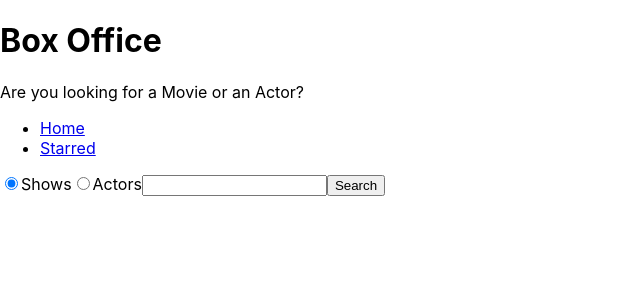
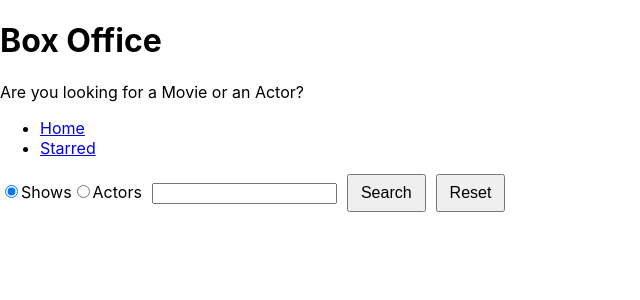
Before and after one commit to WarLord0401/BOA, a React (Create React App) app: page / in a window 1280 px wide. Shown: the top 300 px of the page, without its empty margins (0-640 px from the left). Built offline with nearby package versions, Linux system fonts and the light colour scheme.

Commit message:
added reset button, made sure memory is saved when we go to show page. Added home page & back button to the Show Page

```diff
--- a/src/Components/searchForm.jsx
+++ b/src/Components/searchForm.jsx
@@ -45,9 +45,24 @@ const SearchForm = ({ onSearch }) => {
         Actors
       </label>
 
-      <input type="text" value={searchStr} onChange={onSearchInputChange} />
+      <input
+        type="text"
+        value={searchStr}
+        onChange={onSearchInputChange}
+        style={{ marginLeft: 10 }}
+      />
 
-      <button type="submit">Search</button>
+      <button
+        type="submit"
+        style={{
+          padding: '8px 12px',
+          fontSize: '16px',
+          cursor: 'pointer',
+          marginLeft: 10,
+        }}
+      >
+        Search
+      </button>
     </form>
   );
 };
--- a/src/pages/Home.jsx
+++ b/src/pages/Home.jsx
@@ -1,5 +1,6 @@
 import { useQuery } from '@tanstack/react-query';
-import { useState } from 'react';
+import { useEffect, useState } from 'react';
+import { useSearchParams } from 'react-router-dom';
 import { searchForPeople, searchForShows } from '../api/tvmaze';
 import ActorGrid from '../Components/actors/actorGrid';
 import SearchForm from '../Components/searchForm';
@@ -7,24 +8,53 @@ import ShowGrid from '../Components/shows/showGrid';
 
 const Home = () => {
   const [filter, setFilter] = useState(null);
+  const [searchParams, setSearchParams] = useSearchParams();
 
-  const { data: apiData, error: apiDataError } = useQuery({
+  // Extract search params from URL if available
+  useEffect(() => {
+    const q = searchParams.get('q');
+    const searchOption = searchParams.get('searchOption');
+    if (q && searchOption) {
+      setFilter({ q, searchOption });
+    }
+  }, [searchParams]);
+
+  const {
+    data: apiData,
+    error: apiDataError,
+    isFetching,
+  } = useQuery({
     queryKey: ['search', filter],
     queryFn: () =>
-      filter.searchOption === 'shows'
+      filter?.searchOption === 'shows'
         ? searchForShows(filter.q)
         : searchForPeople(filter.q),
     enabled: !!filter,
     refetchOnWindowFocus: false,
   });
 
-  const onSearch = async ({ q, searchOption }) => {
+  const onSearch = ({ q, searchOption }) => {
     setFilter({ q, searchOption });
+    // Set URL parameters to persist the search state
+    setSearchParams({ q, searchOption });
+  };
+
+  const onReset = () => {
+    setFilter(null);
+    setSearchParams({});
   };
 
   const renderApiData = () => {
+    if (isFetching) {
+      return <div>Loading...</div>;
+    }
+
     if (apiDataError) {
-      return <div>Error Occured: {apiDataError.message}</div>;
+      return <div>Error Occurred: {apiDataError.message}</div>;
+    }
+
+    if (apiData?.length === 0) {
+      return <div>Please enter valid text...</div>;
     }
 
     if (apiData) {
@@ -34,11 +64,30 @@ const Home = () => {
         <ActorGrid actors={apiData} />
       );
     }
+
     return null;
   };
+
   return (
     <div>
-      <SearchForm onSearch={onSearch} />
+      <div style={{ display: 'flex', alignItems: 'center', gap: '10px' }}>
+        <SearchForm
+          onSearch={onSearch}
+          initialQuery={filter?.q}
+          initialSearchOption={filter?.searchOption}
+        />
+        <button
+          onClick={onReset}
+          style={{
+            padding: '8px 12px',
+            fontSize: '16px',
+            cursor: 'pointer',
+          }}
+        >
+          Reset
+        </button>
+      </div>
+
       <div>{renderApiData()}</div>
     </div>
   );
--- a/src/pages/Show.jsx
+++ b/src/pages/Show.jsx
@@ -1,5 +1,5 @@
 import { useQuery } from '@tanstack/react-query';
-import { useParams } from 'react-router-dom';
+import { useNavigate, useParams } from 'react-router-dom';
 import { getShowById } from '../api/tvmaze';
 import Cast from '../Components/Cast';
 import Seasons from '../Components/Seasons';
@@ -14,6 +14,14 @@ const Show = () => {
     refetchOnWindowFocus: false,
   });
 
+  const navigateTo = useNavigate();
+  const HomePage = () => {
+    navigateTo('/');
+  };
+  const Back = () => {
+    navigateTo(-1);
+  };
+
   if (showError) {
     return <div>We have an Error...{showError.message}</div>;
   }
@@ -21,6 +29,12 @@ const Show = () => {
   if (showData) {
     return (
       <div>
+        <button type="button" onClick={HomePage}>
+          Home Page
+        </button>
+        <button type="button" onClick={Back}>
+          Go Back
+        </button>
         <ShowMainData
           image={showData.image}
           name={showData.name}
```
